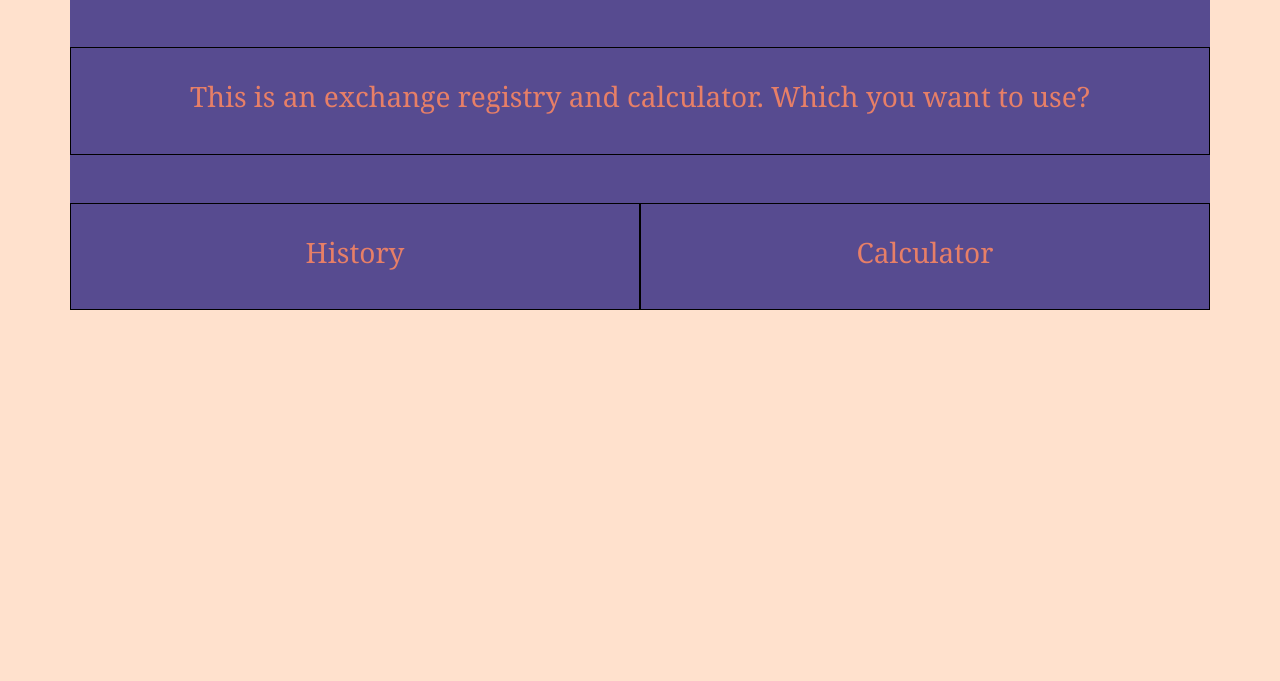
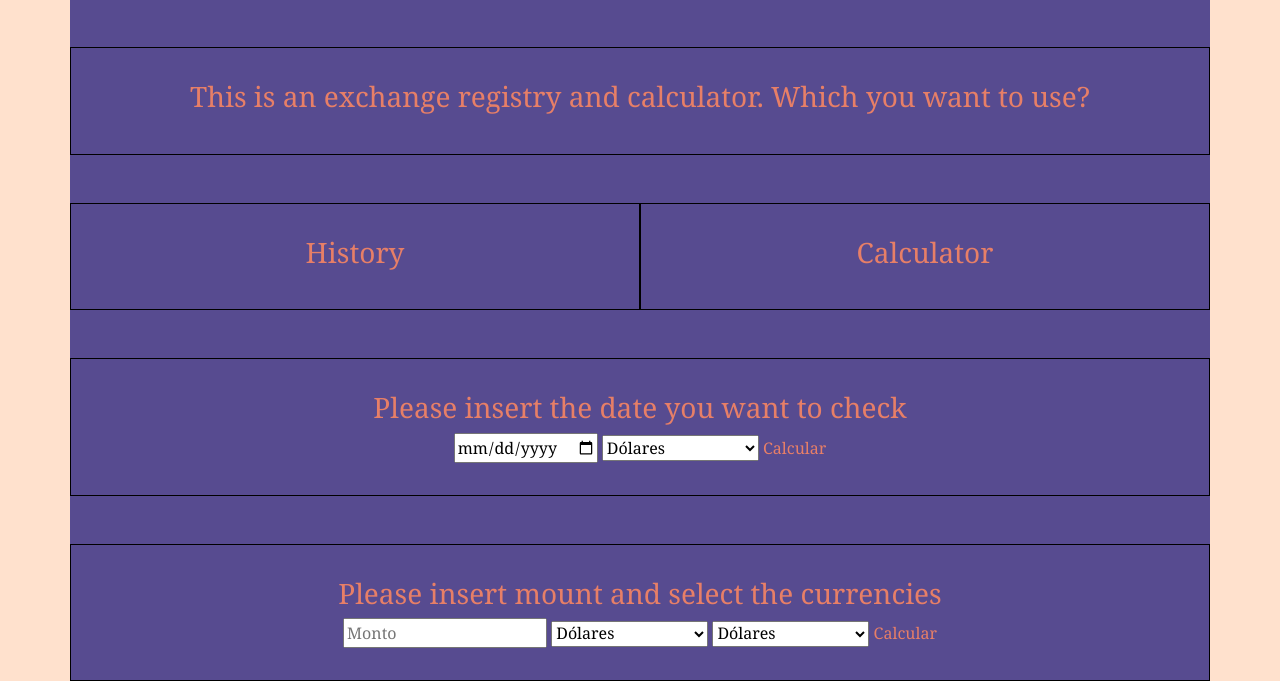
Before and after one commit to agustingalaxie/exchange-history-and-calculator, a plain HTML site: page index.html in a window 1280 px wide. Shown: the part 219-900 px from the top of the page. Before the commit the page ends 848 px from the top, so only its background shows below. Drawn offline with nearby package versions, Linux system fonts and the light colour scheme.

Commit message:
adding the forms
im shaping the forms and adding some selectors, just the main currencies

```diff
--- a/index.html
+++ b/index.html
@@ -31,13 +31,48 @@
             </div>
         </div>
         <div class="row">
-            <div class="col 12 history oculto">
-                <h3>asdasd</h3>
+            <div class="col 12 history hidden">
+                <h3>Please insert the date you want to check</h3>
+                <form>
+                    <input type="date" />
+                    <select name="ratesFrom" id="ratesFrom">
+                        <option value="USD">Dólares</option>
+                        <option value="CAD">Dolar Canadiense</option>
+                        <option value="GBP">Libra británica</option>
+                        <option value="EUR">Euro</option>
+                        <option value="AUD">Dólar australiano</option>
+                        <option value="BRL">Real brasilero</option>
+                        <option value="MXN">Peso mexicano</option>
+                    </select>
+                    <submit type="button">Calcular</submit>
+                </form>
             </div>
         </div>
         <div class="row">
-            <div class="col 12 calculator oculto">
-                <h3>asdasd</h3>
+            <div class="col 12 calculator hidden">
+                <h3>Please insert mount and select the currencies</h3>
+                <form>
+                    <input type="number" placeholder="Monto" />
+                    <select name="ratesFrom" id="ratesFrom">
+                        <option value="USD">Dólares</option>
+                        <option value="CAD">Dolar Canadiense</option>
+                        <option value="GBP">Libra británica</option>
+                        <option value="EUR">Euro</option>
+                        <option value="AUD">Dólar australiano</option>
+                        <option value="BRL">Real brasilero</option>
+                        <option value="MXN">Peso mexicano</option>
+                    </select>
+                    <select name="ratesTo" id="ratesTo">
+                        <option value="USD">Dólares</option>
+                        <option value="CAD">Dolar Canadiense</option>
+                        <option value="GBP">Libra británica</option>
+                        <option value="EUR">Euro</option>
+                        <option value="AUD">Dólar australiano</option>
+                        <option value="BRL">Real brasilero</option>
+                        <option value="MXN">Peso mexicano</option>
+                    </select>
+                    <submit type="button">Calcular</submit>
+                </form>
             </div>
         </div>
     </div>
```
